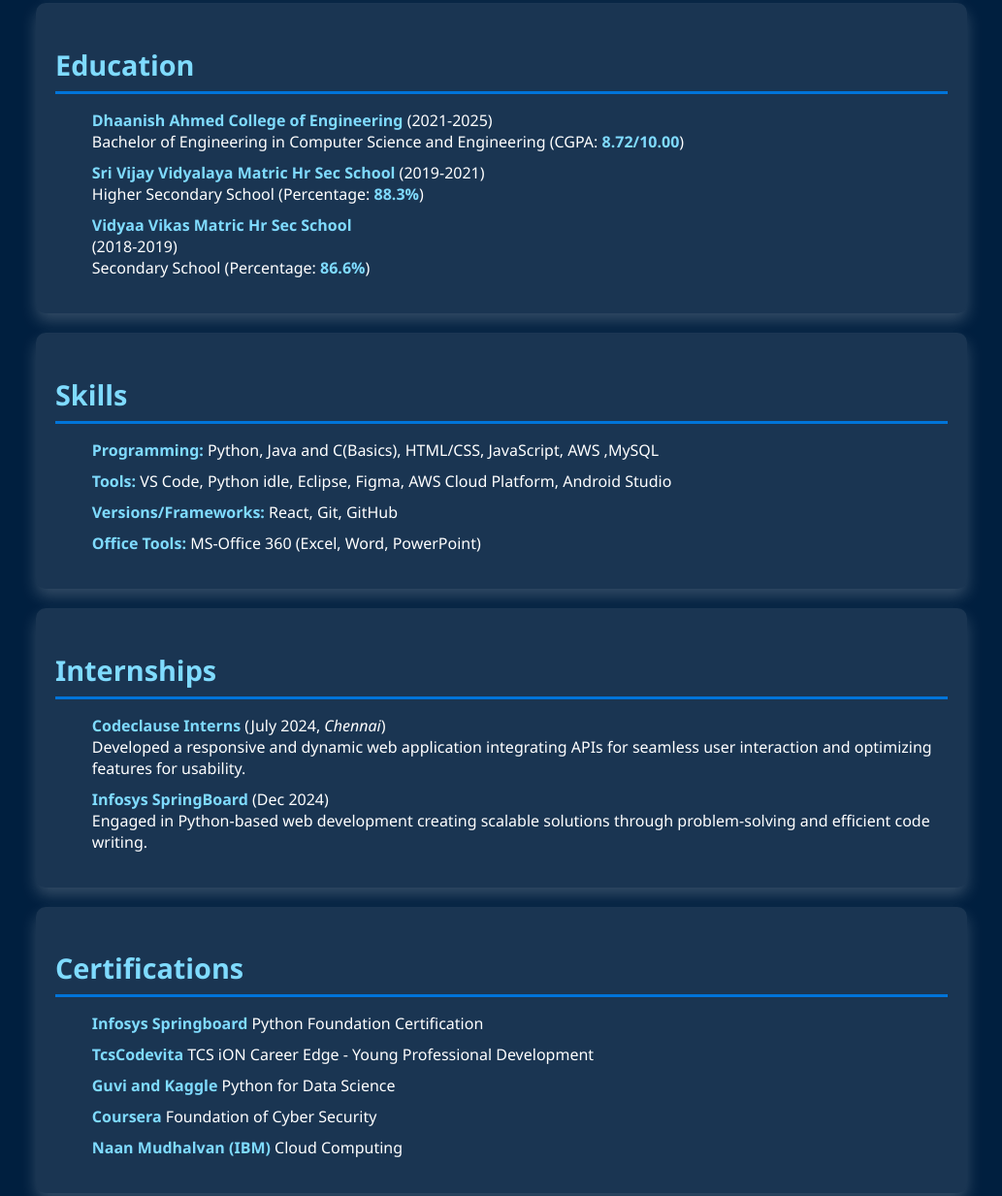
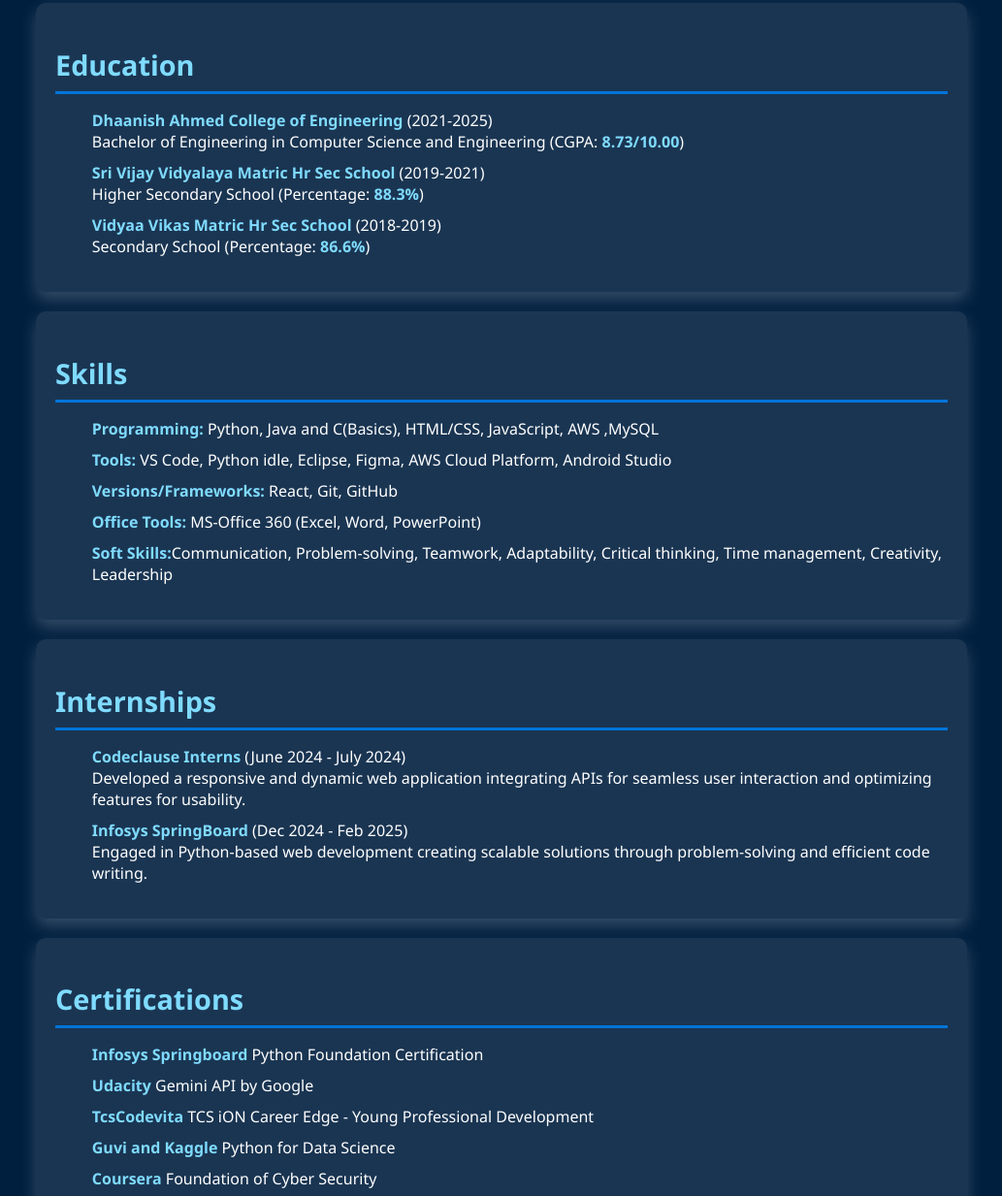
Before and after one commit to MSivananthan/Siva_Portfolio, a plain HTML site: page Resume.html in a window 1280 px wide. Shown: the part 457-1690 px from the top of the page at 97% size, without its empty margins (123-1156 px from the left). Drawn offline with Linux system fonts and the light colour scheme.

Commit message:
Resume.html

```diff
--- a/Resume.html
+++ b/Resume.html
@@ -183,9 +183,9 @@
     <div class="section">
         <h2>Education</h2>
         <ul>
-               <li><strong>Dhaanish Ahmed College of Engineering</strong> (2021-2025)<br>Bachelor of Engineering in Computer Science and Engineering (CGPA: <strong>8.72/10.00</strong>)</li>
+            <li><strong>Dhaanish Ahmed College of Engineering</strong> (2021-2025)<br>Bachelor of Engineering in Computer Science and Engineering (CGPA: <strong>8.73/10.00</strong>)</li>
             <li><strong>Sri Vijay Vidyalaya Matric Hr Sec School</strong> (2019-2021)<br>Higher Secondary School (Percentage: <strong>88.3%</strong>)</li>
-               <li><strong>Vidyaa Vikas Matric Hr Sec School</strong> <br>(2018-2019)<br>Secondary School (Percentage: <strong>86.6%</strong>)</li>
+            <li><strong>Vidyaa Vikas Matric Hr Sec School</strong> (2018-2019)<br>Secondary School (Percentage: <strong>86.6%</strong>)</li>
         </ul>
     </div>
     <div class="section">
@@ -195,19 +195,21 @@
             <li><strong>Tools:</strong> VS Code, Python idle, Eclipse, Figma, AWS Cloud Platform, Android Studio</li>
             <li><strong>Versions/Frameworks:</strong> React, Git, GitHub</li>
             <li><strong>Office Tools:</strong> MS-Office 360 (Excel, Word, PowerPoint)</li>
+            <li><strong>Soft Skills:</strong>Communication, Problem-solving, Teamwork,  Adaptability, Critical thinking, Time management, Creativity, Leadership</li>
         </ul>
     </div>
     <div class="section">
         <h2>Internships</h2>
         <ul>
-               <li><strong>Codeclause Interns</strong> (July 2024, <em>Chennai</em>)<br>Developed a responsive and dynamic web application integrating APIs for seamless user interaction and optimizing features for usability.</li>
-               <li><strong>Infosys SpringBoard</strong> (Dec 2024)<br>Engaged in Python-based web development creating scalable solutions through problem-solving and efficient code writing.</li>
+            <li><strong>Codeclause Interns</strong> (June 2024 - July 2024)<br>Developed a responsive and dynamic web application integrating APIs for seamless user interaction and optimizing features for usability.</li>
+            <li><strong>Infosys SpringBoard</strong> (Dec 2024 - Feb 2025)<br>Engaged in Python-based web development creating scalable solutions through problem-solving and efficient code writing.</li>
         </ul>
     </div>
     <div class="section">
         <h2>Certifications</h2>
         <ul>
             <li><strong> Infosys Springboard</strong> Python Foundation Certification </li>
+            <li><strong> Udacity </strong> Gemini API by Google </li>
             <li><strong> TcsCodevita </strong> TCS iON Career Edge - Young Professional Development </li>
             <li><strong> Guvi and Kaggle</strong> Python for Data Science </li>
             <li><strong> Coursera</strong> Foundation of Cyber Security </li>
@@ -217,6 +219,8 @@
     <div class="section">
         <h2>Projects</h2>
         <ul>
+            <li><strong>Family Finance Tracker</strong><br>One-stop solution for secure, real-time family financial management. Track expenses, manage
+                budgets, set savings goals, and gain insights effortlessly, all in one intuitive platform.</li>
             <li><strong>Weather Prediction</strong><br> Developed a real-time weather forecasting system using HTML/CSS, JavaScript and OpenWeather API for dynamic and accurate updates (Demo)</li>
             <li><strong>Rideshare Application</strong><br>Created an AI-powered rideshare platform integrating Firebase and Google Maps API for real-time ride-matching and routing efficiency (Demo) </li>
             <li><strong>E-Commerce Site</strong><br>Designed and built a seamless MERN stack-based e-commerce website with an intuitive UI/UX for smooth user interaction (Demo) </li>
@@ -225,6 +229,7 @@
     <div class="section">
         <h2>Achievements</h2>
         <h3 style="color: #7FDBFF;margin-left: 1cm;">Outstanding Student of the Year Award(2024)</h3> <p style="margin-left: 1cm;">For exceptional academic achievements, leadership skills and significant contributions to extracurricular activities in and outside of the college.</p>
+        <h3 style="color: #7FDBFF;margin-left: 1cm;">Outstanding Student of the Year Award(2025)</h3> <p style="margin-left: 1cm;">Recognized for outstanding academic excellence, exemplary leadership, and meaningful contributions to extracurricular activities both within and beyond the college community.</p>
     </div>
 </div>
 <footer>
```
Lines whose indentation alone changed are shown as unchanged.
